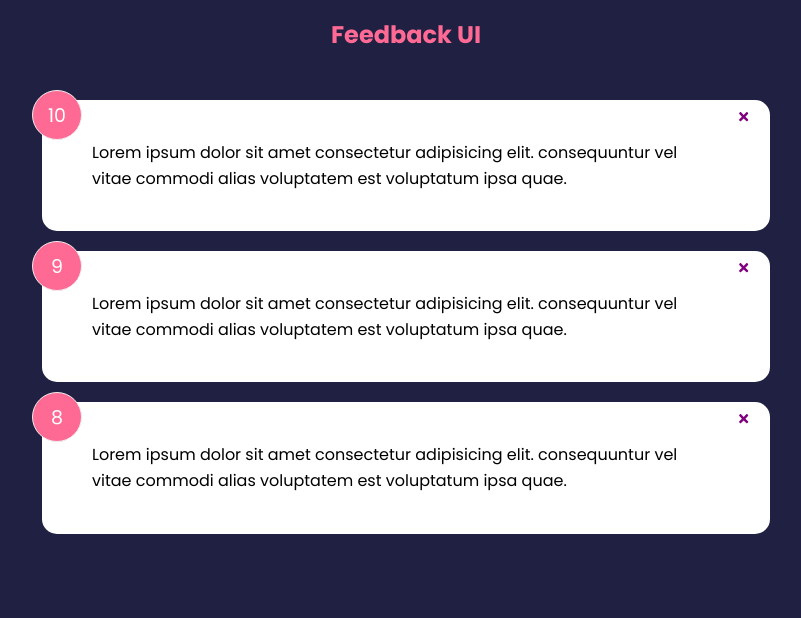
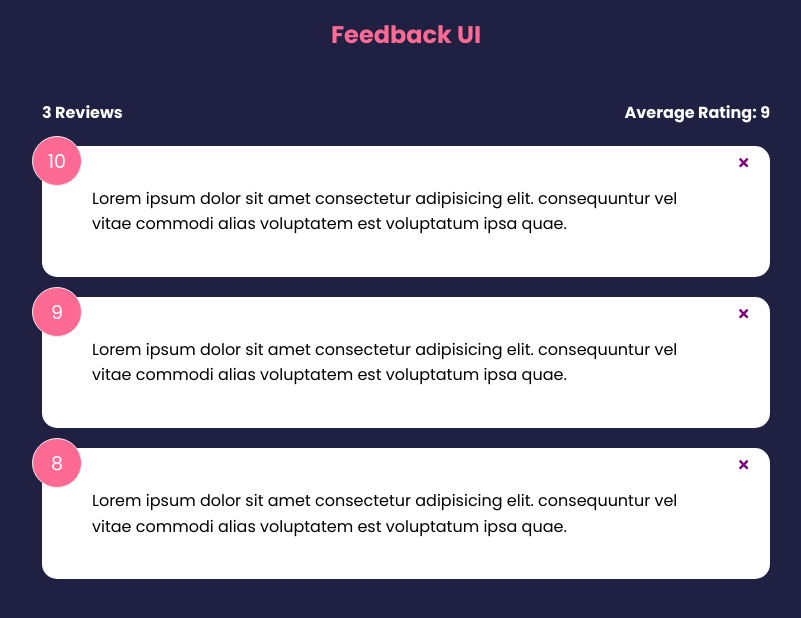
Before and after one commit to Elybourland/feedback-app, a React (Create React App) app: page / in a window 1280 px wide. Shown: the top 618 px of the page, without its empty margins (234-1035 px from the left). Built offline with nearby package versions, Linux system fonts and the light colour scheme.

Commit message:
feedbackstats component and reactivity

```diff
--- a/src/App.js
+++ b/src/App.js
@@ -2,6 +2,7 @@
 import Header from './components/Header';
 import FeedbackList from './components/FeedbackList';
 import FeedbackData from './data/FeedbackData';
+import FeedbackStats from './components/FeedbackStats';
 
 function App() {
   const [feedback, setFeedback] = useState(FeedbackData);
@@ -15,6 +16,7 @@
     <>
       <Header />
       <div className="container">
+        <FeedbackStats feedback={feedback} />
         <FeedbackList feedback={feedback} handleDelete={deleteFeedback}/>
       </div>
     </>
--- /dev/null
+++ b/src/components/FeedbackStats.jsx
@@ -0,0 +1,24 @@
+import React from 'react';
+import PropTypes from 'prop-types';
+
+const FeedbackStats = ({ feedback }) => {
+  // Calculate ratings average
+  let average = feedback.reduce((acc, cur) => {
+    return acc + cur.rating
+  }, 0) / feedback.length
+
+  average = average.toFixed(1).replace(/[.,]0$/, '');
+
+  return (
+    <div className='feedback-stats'>
+      <h4>{feedback.length} Reviews</h4>
+      <h4>Average Rating: {isNaN(average) ? 0 : average}</h4>
+    </div>
+  )
+}
+
+FeedbackStats.propTypes = {
+  feedback: PropTypes.array.isRequired
+}
+
+export default FeedbackStats
```
